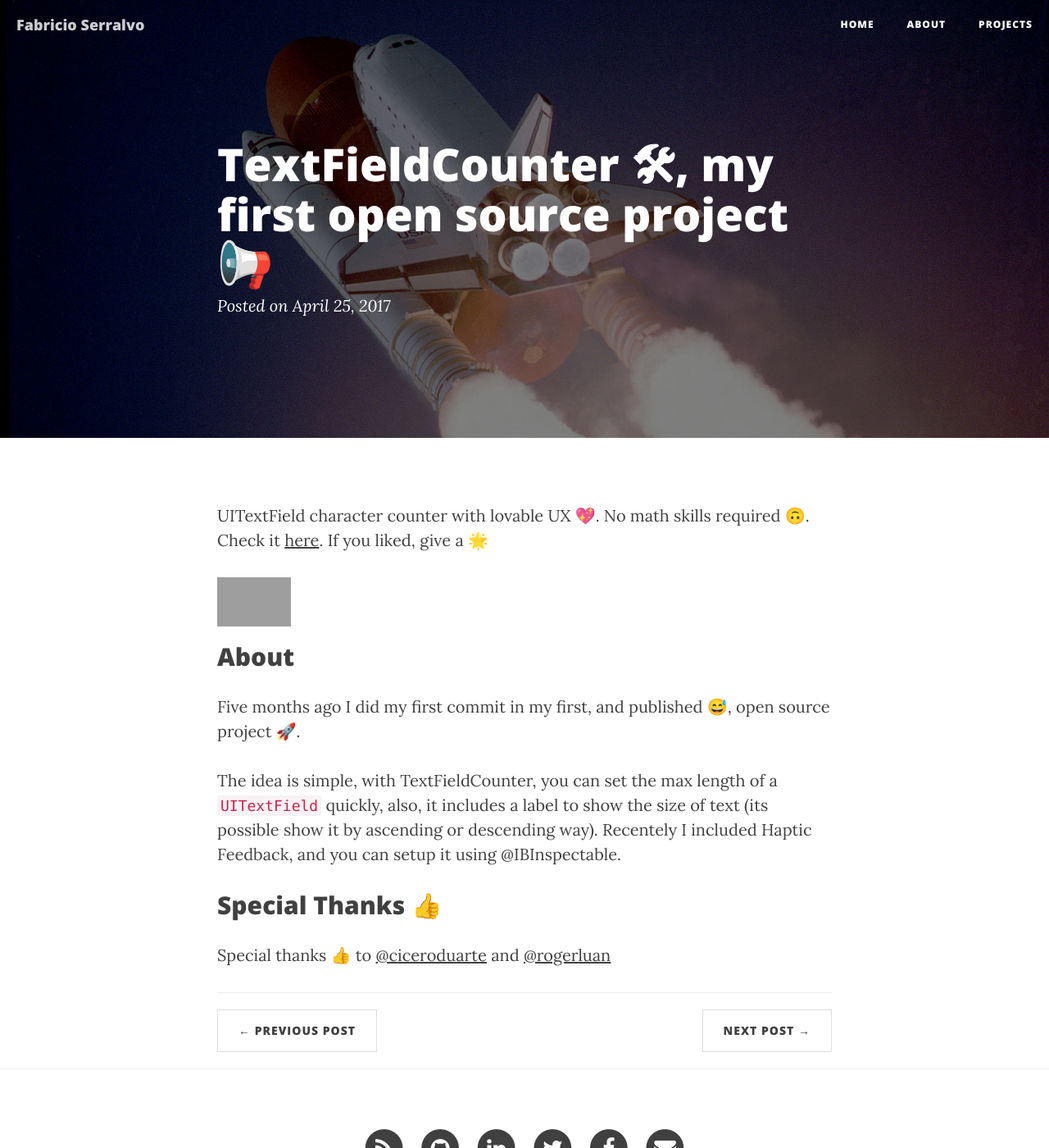
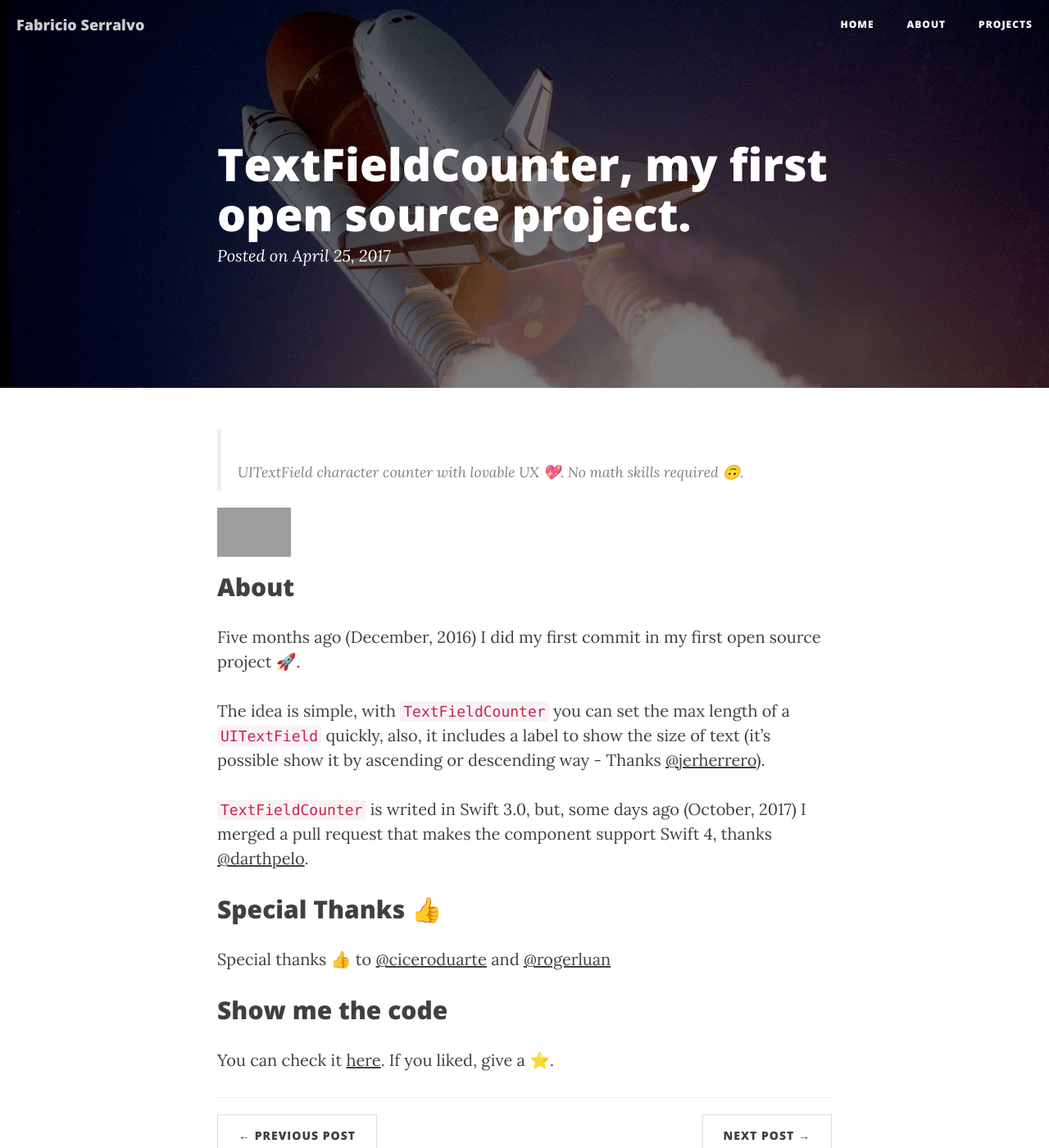
Before and after one commit to serralvo/serralvo.github.io, a Jekyll site: the page built from _posts/2017-04-25-textfieldcounter-my-first-open-source-project.md, in a window 1280 px wide and 1400 px high. Shown: the whole window at 82% size. Built offline with Jekyll 4.4.1, drawn with Linux system fonts in a browser that asks for light colours; nearby versions of some CDN libraries; grey boxes are pictures that could not be loaded.

Commit message:
Update 2017-04-25-textfieldcounter-my-first-open-source-project.md

```diff
--- a/_posts/2017-04-25-textfieldcounter-my-first-open-source-project.md
+++ b/_posts/2017-04-25-textfieldcounter-my-first-open-source-project.md
@@ -1,20 +1,26 @@
 ---
 published: true
-title: TextFieldCounter 🛠, my first open source project 📢
+title: TextFieldCounter, my first open source project.
 layout: post
 header-img: "img/projects.jpg"
 ---
 
-UITextField character counter with lovable UX 💖. No math skills required 🙃. Check it [here](https://github.com/serralvo/TextFieldCounter). If you liked, give a 🌟
+> UITextField character counter with lovable UX 💖. No math skills required 🙃.
 
 ###### [![GitHub stars](https://img.shields.io/github/stars/serralvo/TextFieldCounter.svg?style=social&label=Star)](http://github.com/serralvo/TextFieldCounter) [![GitHub issues](https://img.shields.io/github/issues/serralvo/TextFieldCounter.svg?style=social)](https://github.com/serralvo/TextFieldCounter/issues) [![GitHub license](https://img.shields.io/badge/license-MIT-blue.svg?style=social)](https://raw.githubusercontent.com/serralvo/TextFieldCounter/master/LICENSE)
 
 ## About
 
-Five months ago I did my first commit in my first, and published 😅, open source project 🚀.
+Five months ago (December, 2016) I did my first commit in my first open source project 🚀.
 
-The idea is simple, with TextFieldCounter, you can set the max length of a `UITextField` quickly, also, it includes a label to show the size of text (its possible show it by ascending or descending way). Recentely I included Haptic Feedback, and you can setup it using @IBInspectable.
+The idea is simple, with `TextFieldCounter` you can set the max length of a `UITextField` quickly, also, it includes a label to show the size of text (it's possible show it by ascending or descending way - Thanks [@jerherrero](https://github.com/jerherrero)).
+
+`TextFieldCounter` is writed in Swift 3.0, but, some days ago (October, 2017) I merged a pull request that makes the component support Swift 4, thanks [@darthpelo](https://github.com/darthpelo).
 
 ## Special Thanks 👍
 
 Special thanks 👍 to [@ciceroduarte](https://github.com/ciceroduarte) and [@rogerluan](https://github.com/rogerluan)
+
+## Show me the code
+
+You can check it [here](https://github.com/serralvo/TextFieldCounter). If you liked, give a ⭐️.
```
